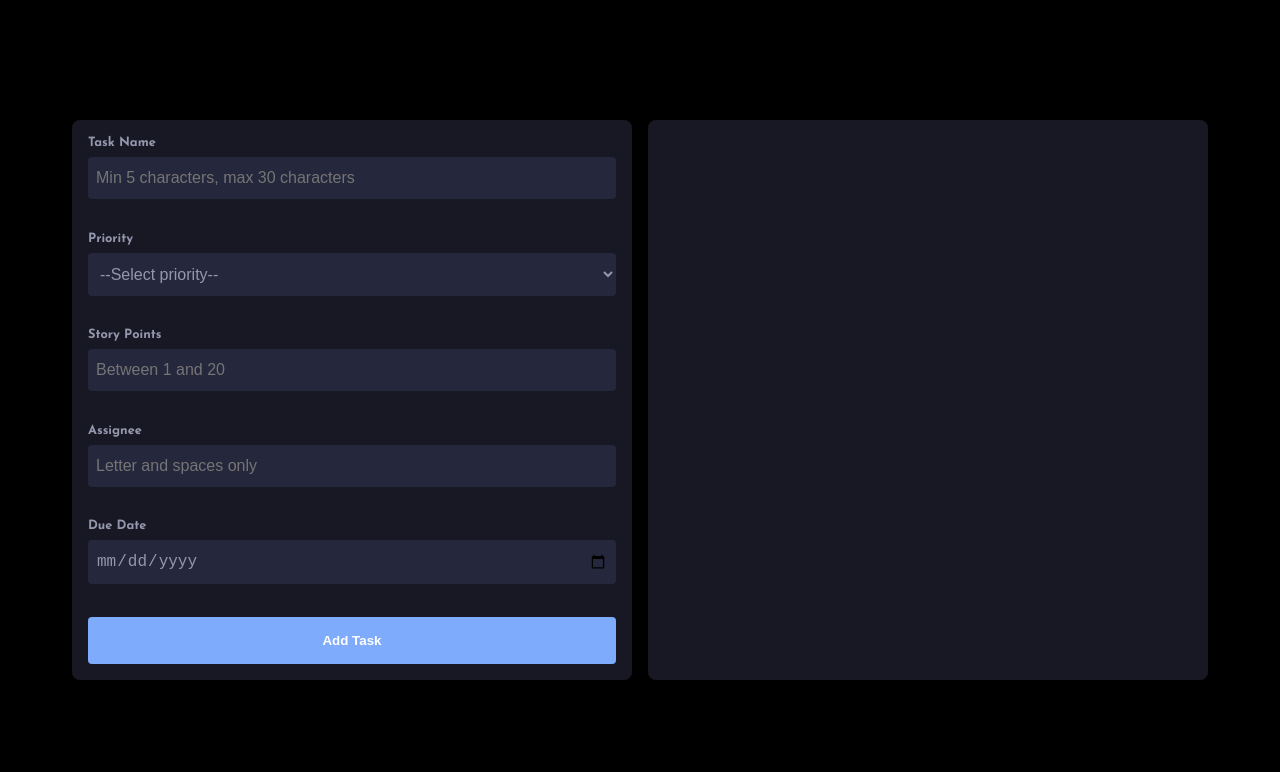
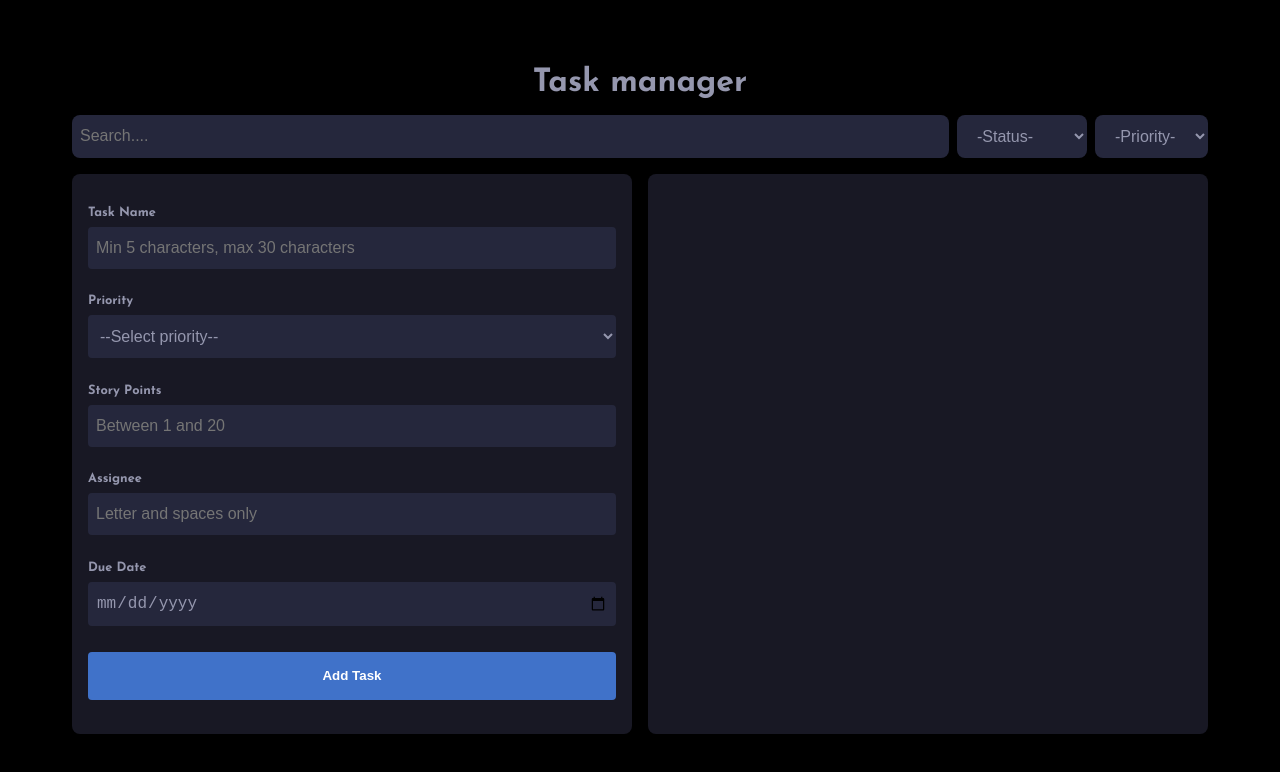
Before and after one commit to CalderonCG/Form-challenge, a React (Vite) app: page / in a window 1280 px wide. Shown: the top 772 px of the page. Built offline with nearby package versions, Linux system fonts and the light colour scheme.

Commit message:
:feat: add task filter and search

```diff
--- a/src/App.scss
+++ b/src/App.scss
@@ -1,11 +1,16 @@
-@use './styles/mixins' as m;
+@use "./styles/mixins" as m;
 
-.app_container{
-  @include m.flexCenter(row, center);
-  align-items: center;
+.app_container {
+  @include m.flexCenter(column, center);
   width: 100%;
   height: 100%;
   max-height: 100%;
   position: relative;
   gap: 1rem;
+
+
+  &_todo {
+    @include m.flexCenter(row, center);
+    gap: 1rem;
+  }
 }
--- a/src/App.tsx
+++ b/src/App.tsx
@@ -1,8 +1,9 @@
-import { useEffect, useReducer } from "react";
+import { useEffect, useReducer, useState } from "react";
 import "./App.scss";
 import Form from "./components/Form/Form";
 import TaskList from "./components/TaskList/TaskList";
 import type { ActionType, TaskType } from "./Utils/TaskTypes";
+import ControlBar from "./components/ControlBar/ControlBar";
 
 //Types-----------------------
 type ListType = TaskType[];
@@ -33,7 +34,23 @@ const init = () => {
 //Component--------------------------
 function App() {
   const [list, dispatch] = useReducer(listReducer, [], init);
-  console.log(list);
+  const [parameters, setParameters] = useState({
+    search: "",
+    priority: "All",
+    status: "All",
+  });
+
+  const filteredList = list.filter((task) => {
+    const statusMatch =
+      (task.completed && parameters.status === "Completed") ||
+      (!task.completed && parameters.status === "Pending") ||
+      parameters.status === "All";
+    const priorityMatch = (task.priority === parameters.priority) || parameters.priority === 'All'
+    const searchMatch = task.name
+      .toLowerCase()
+      .startsWith(parameters.search.toLowerCase());
+    return priorityMatch && searchMatch && statusMatch;
+  });
 
   //Store changes in list in local storage
   useEffect(() => {
@@ -41,10 +58,16 @@ function App() {
   }, [list]);
 
   return (
-    <div className="app_container">
-      <Form handleAdd={dispatch} />
-      <TaskList list={list} handleToggle={dispatch}/>
-    </div>
+    <>
+      <div className="app_container">
+        <h1>Task manager</h1>
+        <ControlBar value={parameters.search} handleChange={setParameters} />
+        <div className="app_container_todo">
+          <Form handleAdd={dispatch} />
+          <TaskList list={filteredList} handleToggle={dispatch} />
+        </div>
+      </div>
+    </>
   );
 }
 
--- /dev/null
+++ b/src/components/ControlBar/ControlBar.scss
@@ -0,0 +1,29 @@
+@use "../../styles/variables" as v;
+.controls {
+  width: 71rem;
+  display: flex;
+  gap: 0.5rem;
+
+  &_search {
+    outline: none;
+    flex: 1 1 auto;
+    border: 0.125rem solid gray;
+    border-radius: 0.5rem;
+    padding: 0.75rem 0.5rem;
+    font-size: 1rem;
+    color: v.$FontDark;
+    background-color: v.$CardDark;
+    border: none;
+  }
+
+  &_select {
+    outline: none;
+    border: 0.125rem solid gray;
+    border-radius: 0.5rem;
+    padding: 0.75rem 1rem;
+    font-size: 1rem;
+    color: v.$FontDark;
+    background-color: v.$CardDark;
+    border: none;
+  }
+}
--- /dev/null
+++ b/src/components/ControlBar/ControlBar.tsx
@@ -0,0 +1,43 @@
+import "./ControlBar.scss";
+
+//Types------------
+type ControlsType = {
+  value: string;
+  handleChange: React.Dispatch<
+    React.SetStateAction<{
+      search: string;
+      priority: string;
+      status: string;
+    }>
+  >;
+};
+function ControlBar({value, handleChange} : ControlsType) {
+
+
+  return (
+    <div className="controls">
+      <input type="text" value={value}
+      onChange={(e)=>handleChange((prev)=>( {...prev, search: e.target.value}))}
+      className="controls_search" placeholder="Search...." />
+      <select name="status"
+      onChange={(e)=>handleChange((prev)=>( {...prev, status: e.target.value}))}
+      className="controls_select">
+        <option value="All">-Status-</option>
+        <option value="All">All</option>
+        <option value="Completed">Completed</option>
+        <option value="Pending">Pending</option>
+      </select>
+      <select name="priority" className="controls_select"
+      onChange={(e)=>handleChange((prev)=>( {...prev, priority: e.target.value}))}>
+        <option value="All">-Priority-</option>
+        <option value="All">All</option>
+        <option value="Urgent">Urgent</option>
+        <option value="High">High</option>
+        <option value="Normal">Normal</option>
+        <option value="Low">Low</option>
+      </select>
+    </div>
+  );
+}
+
+export default ControlBar;
--- a/src/components/Form/Form.scss
+++ b/src/components/Form/Form.scss
@@ -4,17 +4,18 @@
     height: 35rem;
     display: grid;
     background-color: v.$BackgroundDark;
-    padding: 1rem;
+    padding: 2rem 1rem;
     border-radius: 0.5rem;
-    gap: 1rem;
+    gap: 1.5rem;
 
 
     &_button{
-        padding: 0.5rem;
         background-color: v.$Primary;
         color: white;
         font-weight: 700;
         border: none;
         border-radius: 0.25rem;
+        padding: 1rem;
+        height: 3rem;
     }
 }
--- a/src/components/Form/Form.tsx
+++ b/src/components/Form/Form.tsx
@@ -21,7 +21,7 @@ const schema = z.object({
   points: z.number().gte(1).lte(20),
   assignee: z
     .string()
-    .min(1, "Assigne is required")
+    .min(1, "Assignee is required")
     .regex(/^[A-Za-z\s]+$/, "Only letters and spaces allowed"),
   date: z.date().min(today, "Date must be in the future"),
 });
--- a/src/components/FormInput/FormInput.scss
+++ b/src/components/FormInput/FormInput.scss
@@ -4,6 +4,7 @@
   flex-direction: column;
   width: 100%;
   gap: 0.5rem;
+  position: relative;
 
   &_field {
     outline: none;
@@ -22,7 +23,9 @@
   }
 
   &_error {
-    color: red;
+    position: absolute;
+    top: 100%;
+    color: rgb(101, 5, 5);
   }
 }
 
--- a/src/components/TaskList/TaskList.scss
+++ b/src/components/TaskList/TaskList.scss
@@ -5,7 +5,7 @@
     display: flex;
     flex-direction: column;
     background-color: v.$BackgroundDark;
-    padding: 1rem;
+    padding: 2rem 1rem;
     border-radius: 0.5rem;
     gap: 1rem;
     overflow-y: auto;
--- a/src/styles/_variables.scss
+++ b/src/styles/_variables.scss
@@ -1,4 +1,4 @@
 $CardDark:#25273c;
 $BackgroundDark: #181824;
 $FontDark: #9597ae;
-$Primary: #7eabfb;
+$Primary: #4072c9;
```
